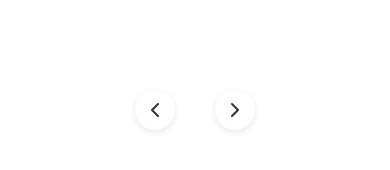
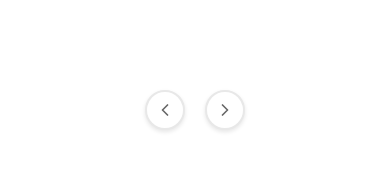
Before and after one commit to DormWorry/Front, a Next.js app: page /matching/CardCarousel in a window 390 px wide. Shown: the part 658-828 px from the top of the page. Built offline with nearby package versions, Linux system fonts and the light colour scheme.

Commit message:
모바일 반응형 풀리는거 버튼 수정해서 고침

```diff
--- a/src/pages/matching/styles.ts
+++ b/src/pages/matching/styles.ts
@@ -141,37 +141,57 @@ export const ContactInfo = styled.div`
 export const ButtonContainer = styled.div`
   display: flex;
   justify-content: center;
-  gap: 70px;
+  gap: 20px;
+  margin-top: 20px;
+  width: 100%;
   position: relative;
-  padding-top: 20px;
-
-  @media (max-width: 768px) {
-    gap: 40px;
-  }
+  z-index: 10;
 `
 
 // 이전/다음 버튼 스타일
-export const Button = styled.button<{ left?: boolean; right?: boolean }>`
-  width: 40px;
-  height: 40px;
+export const Button = styled.button`
+  width: 48px;
+  height: 48px;
   border-radius: 50%;
   background: white;
-  border: none;
-  box-shadow: 0 2px 6px rgba(0, 0, 0, 0.1);
-  cursor: pointer;
+  border: 2px solid #e8e8e8;
   display: flex;
   align-items: center;
   justify-content: center;
-  color: #333;
-  transition: all 0.3s ease;
+  cursor: pointer;
+  transition: all 0.2s ease;
+  box-shadow: 0 2px 4px rgba(0, 0, 0, 0.1);
 
   &:hover {
-    background: #f0f0f0;
-    transform: scale(1.1);
+    border-color: #00b8b8;
+    background: #f8f8f8;
+    box-shadow: 0 4px 8px rgba(0, 0, 0, 0.1);
   }
 
   &:active {
-    transform: scale(0.95);
+    background: #f8f8f8;
+    border-color: #00b8b8;
+  }
+
+  svg {
+    width: 24px;
+    height: 24px;
+    color: #666;
+    transition: color 0.2s ease;
+  }
+
+  &:hover svg {
+    color: #00b8b8;
+  }
+
+  @media (max-width: 768px) {
+    width: 40px;
+    height: 40px;
+
+    svg {
+      width: 20px;
+      height: 20px;
+    }
   }
 `
 
```
Also changed, not shown: src/pages/matching/CardCarousel.tsx (line endings or trailing spaces).
